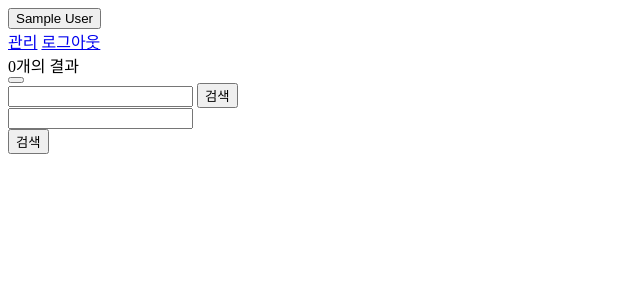
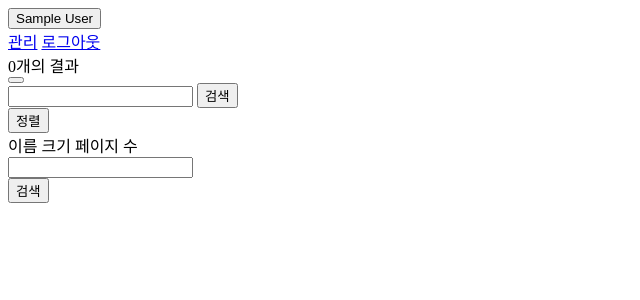
Before and after one commit to Dictor/Chintomi, a PHP site: template view/view_list.php in a window 1280 px wide. Shown: the top 300 px of the page, without its empty margins (0-640 px from the left). Run offline with PHP 8.4, Linux system fonts and the light colour scheme; the template is opened without the code that fills it, so the values that code supplies are empty; the visitor is signed in with stand-in values (Sample User, id 1); some libraries are stand-ins or nearby versions.

Commit message:
Add sort dropdown in desktop page

```diff
--- a/style/standard.css
+++ b/style/standard.css
@@ -206,7 +206,11 @@
 
 .search-form {
 	float: right;
-    width: 200px !important;
+    width: 250px !important;
+}
+
+.search-form .btn-sort {
+	margin-right: 10px;
 }
 
 .search-form-xsmall {
--- a/view/view_list.php
+++ b/view/view_list.php
@@ -59,6 +59,16 @@
 					</div>
 				</div>
 				<div class="search-form input-group">
+					<div class="btn-group btn-sort">
+						<button class="btn btn-light btn-sm dropdown-toggle" type="button" data-toggle="dropdown">
+							<span id="toolbar-username">정렬</span>
+						</button>
+						<div class="dropdown-menu dropdown-menu-right">
+							<a class="dropdown-item">이름</a>
+							<a class="dropdown-item">크기</a>
+							<a class="dropdown-item">페이지 수</a>
+						</div>
+					</div>
 					<input id="search-key" type="text" class="form-control" <?php echo array_key_exists('search', $_GET) ? 'value="'.$_GET['search'].'"' : '' ?>>
 					<div class="input-group-append">
 						<button class="btn btn-outline-secondary" type="button" onclick="javascript:pList.gotoSearch(0)">검색</button>
```
